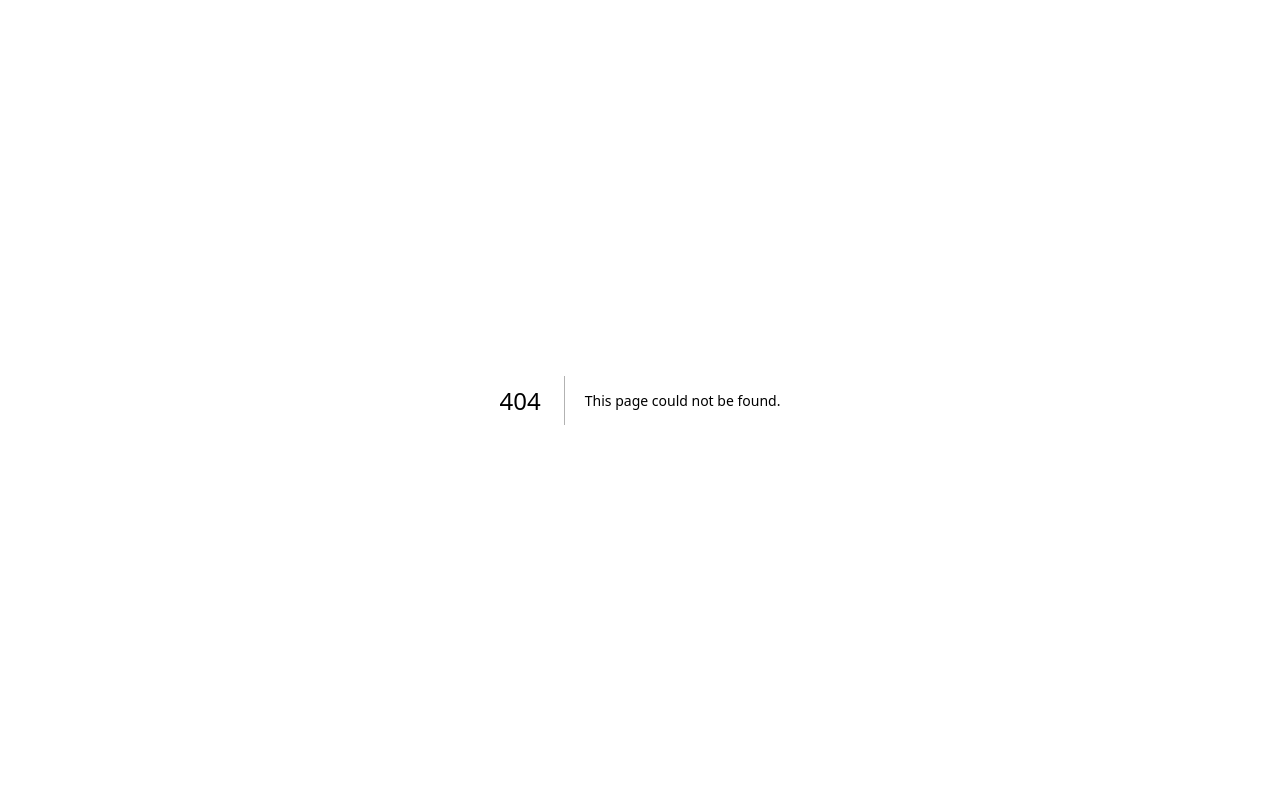
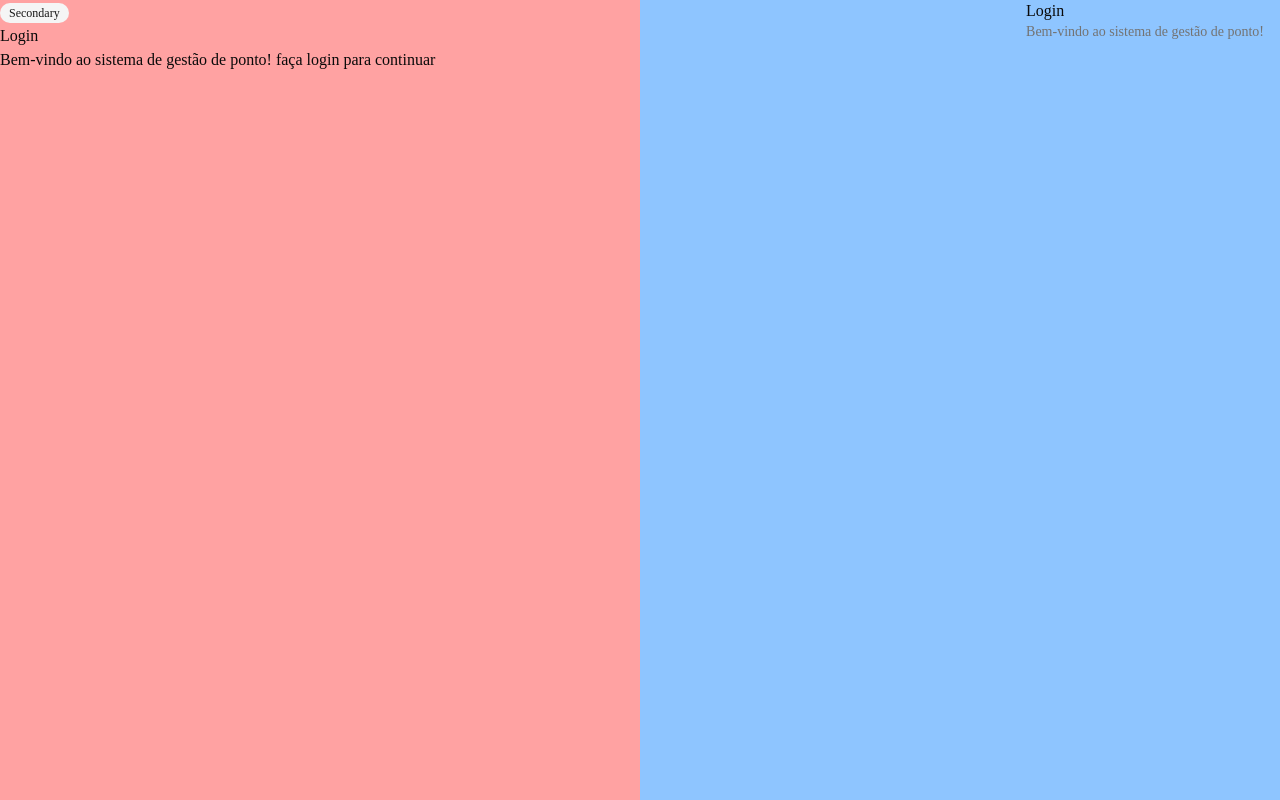
Before and after one commit to SDStiven/servidor-local-front, a Next.js app: page /login in a window 1280 px wide. Before the commit this address had no page. Built offline with nearby package versions, Linux system fonts and the light colour scheme.

Commit message:
feat: implement login page with reusable badge and card UI components

```diff
--- a/app/(unauth)/login/paege.tsx
+++ /dev/null
@@ -1,3 +0,0 @@
-export default function LoginPage() {
-  return <div>LoginPage  stiven</div>
-}
--- /dev/null
+++ b/app/(unauth)/login/page.tsx
@@ -0,0 +1,31 @@
+import { Badge } from "@/components/ui/badge";
+import { CardAction, CardContent, CardDescription, CardTitle } from "@/components/ui/card";
+
+export default function LoginPage() {
+  return (
+    <div className="bg-gray-200 h-screen h-full flex justify-between">
+      <div className="w-1/2 bg-red-300">
+        <Badge variant="secondary">Secondary</Badge>
+        <h1>Login</h1>
+        <p>
+          Bem-vindo ao sistema de gestão de ponto!
+          faça login para continuar
+        </p>
+        <div>
+
+        </div>
+      </div>
+      <div className="w-1/2 bg-blue-300">
+        <CardAction>
+          <CardContent>
+            <CardTitle>Login</CardTitle>
+            <CardDescription>Bem-vindo ao sistema de gestão de ponto!</CardDescription>
+
+
+          </CardContent>
+        </CardAction>
+
+      </div>
+    </div>
+  )
+}
--- /dev/null
+++ b/assests/icons/badge-check.tsx
@@ -0,0 +1,20 @@
+export const BadgeCheckIcon = () => {
+    return (
+        <svg
+            xmlns="http://www.w3.org/2000/svg"
+            width="24"
+            height="24"
+            viewBox="0 0 24 24"
+            fill="none"
+            stroke="#2eb1cc"
+            strokeWidth="2"
+            strokeLinecap="round"
+            strokeLinejoin="round"
+            className="lucide lucide-badge-check-icon lucide-badge-check"
+        >
+            <path d="M3.85 8.62a4 4 0 0 1 4.78-4.77 4 4 0 0 1 6.74 0 4 4 0 0 1 4.78 4.78 4 4 0 0 1 0 6.74 4 4 0 0 1-4.77 4.78 4 4 0 0 1-6.75 0 4 4 0 0 1-4.78-4.77 4 4 0 0 1 0-6.76Z" />
+            <path d="m9 12 2 2 4-4" />
+        </svg>
+
+    )
+}
--- /dev/null
+++ b/components/ui/badge.tsx
@@ -0,0 +1,49 @@
+import * as React from "react"
+import { cva, type VariantProps } from "class-variance-authority"
+import { Slot } from "radix-ui"
+
+import { cn } from "@/lib/utils"
+
+const badgeVariants = cva(
+  "group/badge inline-flex h-5 w-fit shrink-0 items-center justify-center gap-1 overflow-hidden rounded-4xl border border-transparent px-2 py-0.5 text-xs font-medium whitespace-nowrap transition-all focus-visible:border-ring focus-visible:ring-[3px] focus-visible:ring-ring/50 has-data-[icon=inline-end]:pr-1.5 has-data-[icon=inline-start]:pl-1.5 aria-invalid:border-destructive aria-invalid:ring-destructive/20 dark:aria-invalid:ring-destructive/40 [&>svg]:pointer-events-none [&>svg]:size-3!",
+  {
+    variants: {
+      variant: {
+        default: "bg-primary text-primary-foreground [a]:hover:bg-primary/80",
+        secondary:
+          "bg-secondary text-secondary-foreground [a]:hover:bg-secondary/80",
+        destructive:
+          "bg-destructive/10 text-destructive focus-visible:ring-destructive/20 dark:bg-destructive/20 dark:focus-visible:ring-destructive/40 [a]:hover:bg-destructive/20",
+        outline:
+          "border-border text-foreground [a]:hover:bg-muted [a]:hover:text-muted-foreground",
+        ghost:
+          "hover:bg-muted hover:text-muted-foreground dark:hover:bg-muted/50",
+        link: "text-primary underline-offset-4 hover:underline",
+      },
+    },
+    defaultVariants: {
+      variant: "default",
+    },
+  }
+)
+
+function Badge({
+  className,
+  variant = "default",
+  asChild = false,
+  ...props
+}: React.ComponentProps<"span"> &
+  VariantProps<typeof badgeVariants> & { asChild?: boolean }) {
+  const Comp = asChild ? Slot.Root : "span"
+
+  return (
+    <Comp
+      data-slot="badge"
+      data-variant={variant}
+      className={cn(badgeVariants({ variant }), className)}
+      {...props}
+    />
+  )
+}
+
+export { Badge, badgeVariants }
--- /dev/null
+++ b/components/ui/card.tsx
@@ -0,0 +1,103 @@
+import * as React from "react"
+
+import { cn } from "@/lib/utils"
+
+function Card({
+  className,
+  size = "default",
+  ...props
+}: React.ComponentProps<"div"> & { size?: "default" | "sm" }) {
+  return (
+    <div
+      data-slot="card"
+      data-size={size}
+      className={cn(
+        "group/card flex flex-col gap-4 overflow-hidden rounded-xl bg-card py-4 text-sm text-card-foreground ring-1 ring-foreground/10 has-data-[slot=card-footer]:pb-0 has-[>img:first-child]:pt-0 data-[size=sm]:gap-3 data-[size=sm]:py-3 data-[size=sm]:has-data-[slot=card-footer]:pb-0 *:[img:first-child]:rounded-t-xl *:[img:last-child]:rounded-b-xl",
+        className
+      )}
+      {...props}
+    />
+  )
+}
+
+function CardHeader({ className, ...props }: React.ComponentProps<"div">) {
+  return (
+    <div
+      data-slot="card-header"
+      className={cn(
+        "group/card-header @container/card-header grid auto-rows-min items-start gap-1 rounded-t-xl px-4 group-data-[size=sm]/card:px-3 has-data-[slot=card-action]:grid-cols-[1fr_auto] has-data-[slot=card-description]:grid-rows-[auto_auto] [.border-b]:pb-4 group-data-[size=sm]/card:[.border-b]:pb-3",
+        className
+      )}
+      {...props}
+    />
+  )
+}
+
+function CardTitle({ className, ...props }: React.ComponentProps<"div">) {
+  return (
+    <div
+      data-slot="card-title"
+      className={cn(
+        "font-heading text-base leading-snug font-medium group-data-[size=sm]/card:text-sm",
+        className
+      )}
+      {...props}
+    />
+  )
+}
+
+function CardDescription({ className, ...props }: React.ComponentProps<"div">) {
+  return (
+    <div
+      data-slot="card-description"
+      className={cn("text-sm text-muted-foreground", className)}
+      {...props}
+    />
+  )
+}
+
+function CardAction({ className, ...props }: React.ComponentProps<"div">) {
+  return (
+    <div
+      data-slot="card-action"
+      className={cn(
+        "col-start-2 row-span-2 row-start-1 self-start justify-self-end",
+        className
+      )}
+      {...props}
+    />
+  )
+}
+
+function CardContent({ className, ...props }: React.ComponentProps<"div">) {
+  return (
+    <div
+      data-slot="card-content"
+      className={cn("px-4 group-data-[size=sm]/card:px-3", className)}
+      {...props}
+    />
+  )
+}
+
+function CardFooter({ className, ...props }: React.ComponentProps<"div">) {
+  return (
+    <div
+      data-slot="card-footer"
+      className={cn(
+        "flex items-center rounded-b-xl border-t bg-muted/50 p-4 group-data-[size=sm]/card:p-3",
+        className
+      )}
+      {...props}
+    />
+  )
+}
+
+export {
+  Card,
+  CardHeader,
+  CardFooter,
+  CardTitle,
+  CardAction,
+  CardDescription,
+  CardContent,
+}
```
